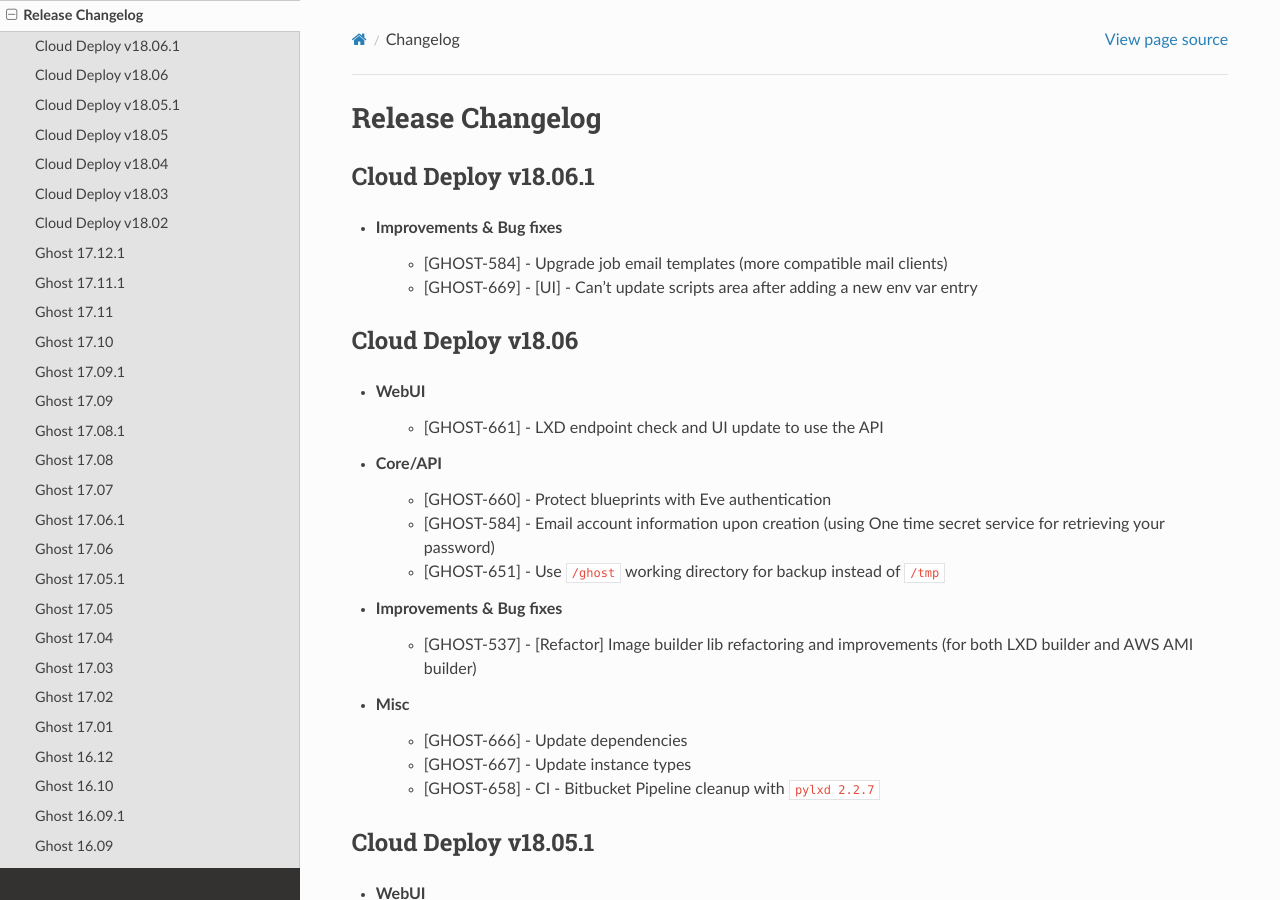
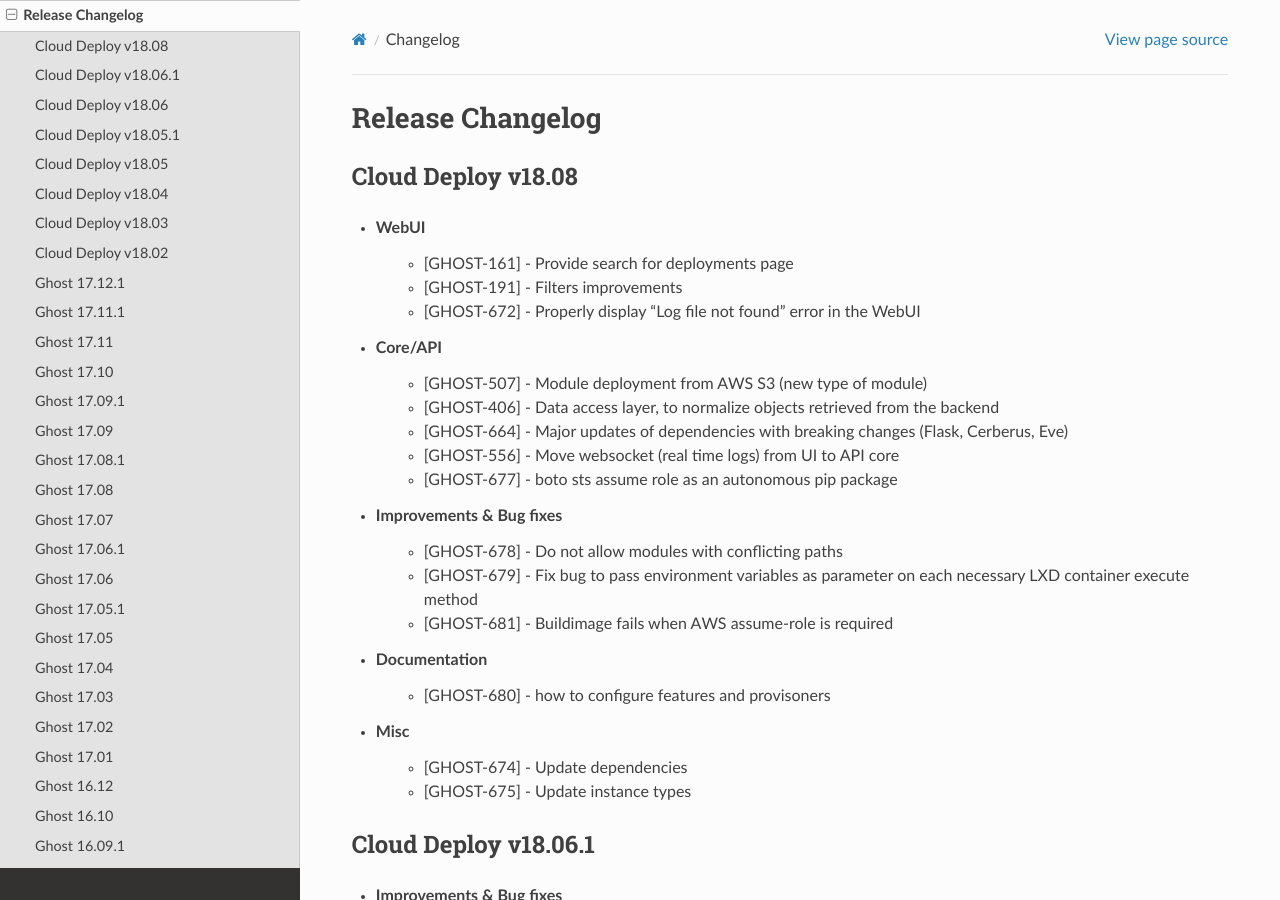
Before and after one commit to claranet/cloud-deploy-docs, a Sphinx documentation site: the page built from source/rst/changelog.rst, in a window 1280 px wide and 900 px high. Built offline with Sphinx 7.4.7 and the Read the Docs theme 2.0.0, drawn with Linux system fonts in a browser that asks for light colours.

Commit message:
GHOST-676: Changelog Release `v18.08`

```diff
--- a/source/conf.py
+++ b/source/conf.py
@@ -59,9 +59,9 @@
 # built documents.
 #
 # The short X.Y version.
-version = 'v18.06.1'
+version = 'v18.08'
 # The full version, including alpha/beta/rc tags.
-release = 'Release v18.06.1'
+release = 'Release v18.08'
 
 # The language for content autogenerated by Sphinx. Refer to documentation
 # for a list of supported languages.
--- a/source/rst/changelog.rst
+++ b/source/rst/changelog.rst
@@ -7,6 +7,33 @@
 
 .. toctree::
     :maxdepth: 2
+
+Cloud Deploy v18.08
+-------------------
+
+* WebUI
+    - [GHOST-161] - Provide search for deployments page
+    - [GHOST-191] - Filters improvements
+    - [GHOST-672] - Properly display "Log file not found" error in the WebUI
+
+* Core/API
+    - [GHOST-507] - Module deployment from AWS S3 (new type of module)
+    - [GHOST-406] - Data access layer, to normalize objects retrieved from the backend
+    - [GHOST-664] - Major updates of dependencies with breaking changes (Flask, Cerberus, Eve)
+    - [GHOST-556] - Move websocket (real time logs) from UI to API core
+    - [GHOST-677] - boto sts assume role as an autonomous pip package
+
+* Improvements & Bug fixes
+    - [GHOST-678] - Do not allow modules with conflicting paths
+    - [GHOST-679] - Fix bug to pass environment variables as parameter on each necessary LXD container execute method
+    - [GHOST-681] - Buildimage fails when AWS assume-role is required
+
+* Documentation
+    - [GHOST-680] - how to configure features and provisoners
+
+* Misc
+    - [GHOST-674] - Update dependencies
+    - [GHOST-675] - Update instance types
 
 Cloud Deploy v18.06.1
 ---------------------
```
